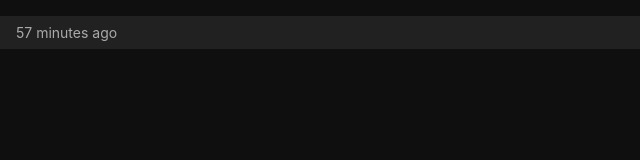
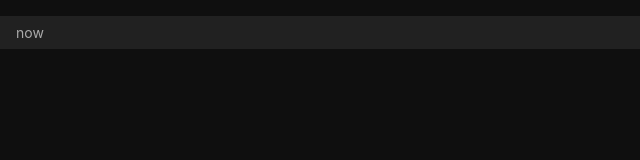
Before and after one commit to ravanabackup/qurbana, a plain HTML site: page index.html in a window 1280 px wide. Shown: the full height of the page, 0-640 px from the left. Drawn offline with Linux system fonts and the light colour scheme.

Commit message:
deploy: 5429e59a99d3bbb0b49e00045c975fbbbfafd46d

```diff
--- a/index.html
+++ b/index.html
@@ -17,7 +17,7 @@
     </ul>
 
     <footer>
-      <time class="js-relative-time" datetime="2025-08-03T10:16:58.035Z">2025-08-03T10:16:58.035Z</time>
+      <time class="js-relative-time" datetime="2025-08-03T11:14:25.131Z">2025-08-03T11:14:25.131Z</time>
       <span><a class="footer-link" href="https://github.com/osmoscraft/osmosfeed">osmosfeed 1.15.1</a></span>
     </footer>
 
```
Also changed, not shown: 1 other file.
